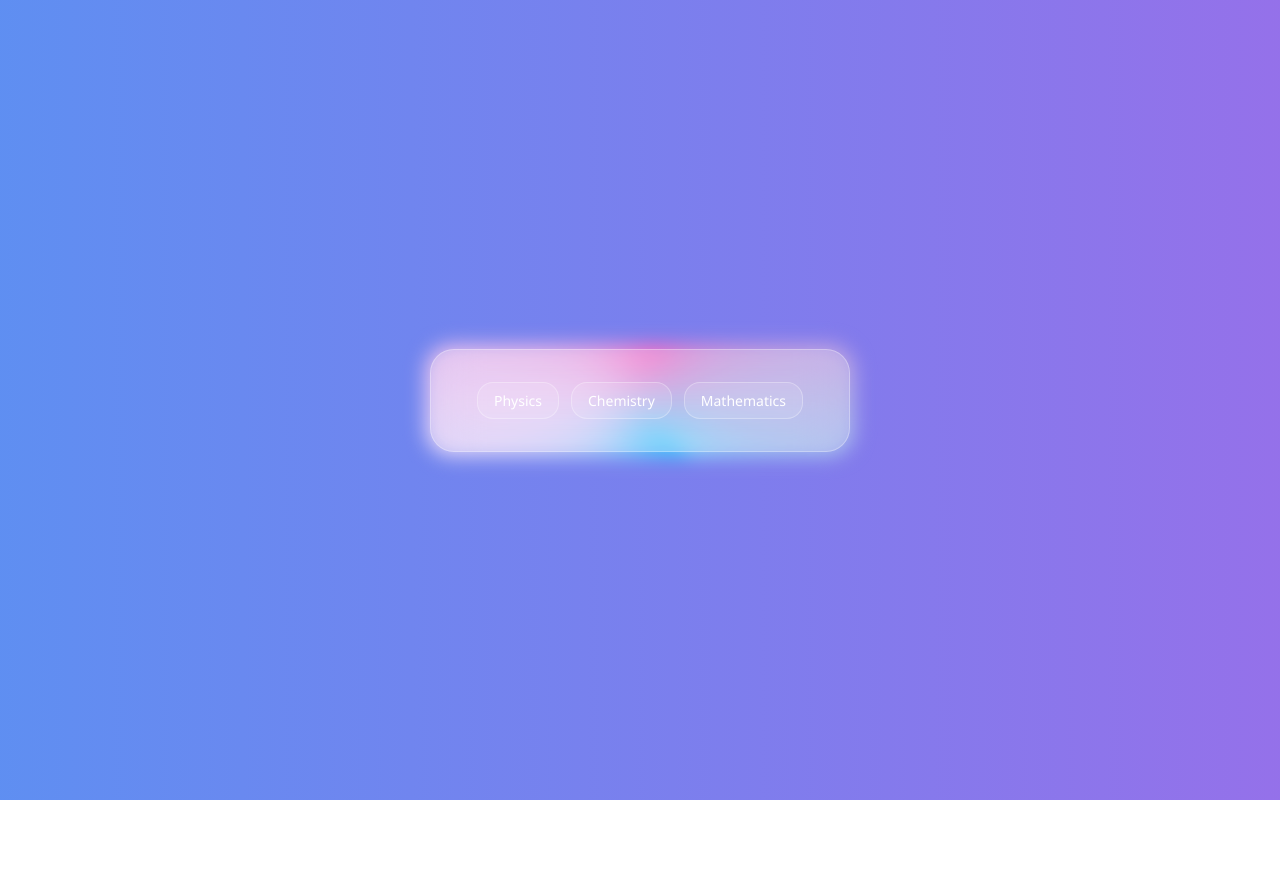
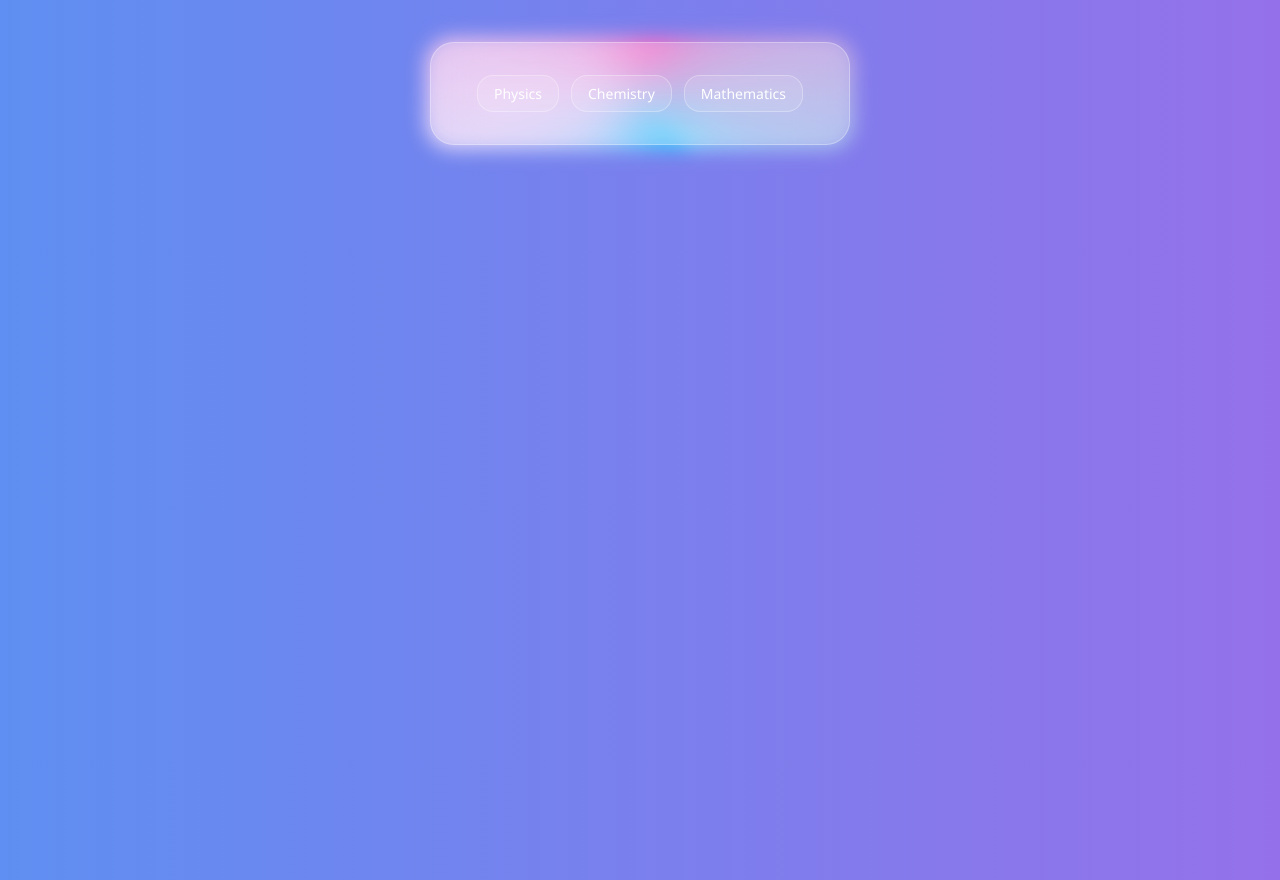
Before and after one commit to myselflohith/ai-question-generate-ui, a React (Create React App) app: page / in a window 1280 px wide. Before the commit the page ends 800 px from the top, so only its background shows below. Built offline with nearby package versions, Linux system fonts and the light colour scheme.

Commit message:
Allow scrolling when card exceeds viewport

```diff
--- a/src/ChapterViewer.css
+++ b/src/ChapterViewer.css
@@ -1,14 +1,15 @@
 body {
       margin: 0;
-      padding: 0;
-      height: 100vh;
+      padding: 40px 0;
+      min-height: 100vh;
       background: linear-gradient(270deg, #a16ae8, #00c3ff, #ff6ec4);
       background-size: 600% 600%;
       animation: gradientShift 15s ease infinite;
       display: flex;
       justify-content: center;
-      align-items: center;
+      align-items: flex-start;
       font-family: 'Segoe UI', sans-serif;
+      overflow-y: auto;
     }
 
     @keyframes gradientShift {
```
